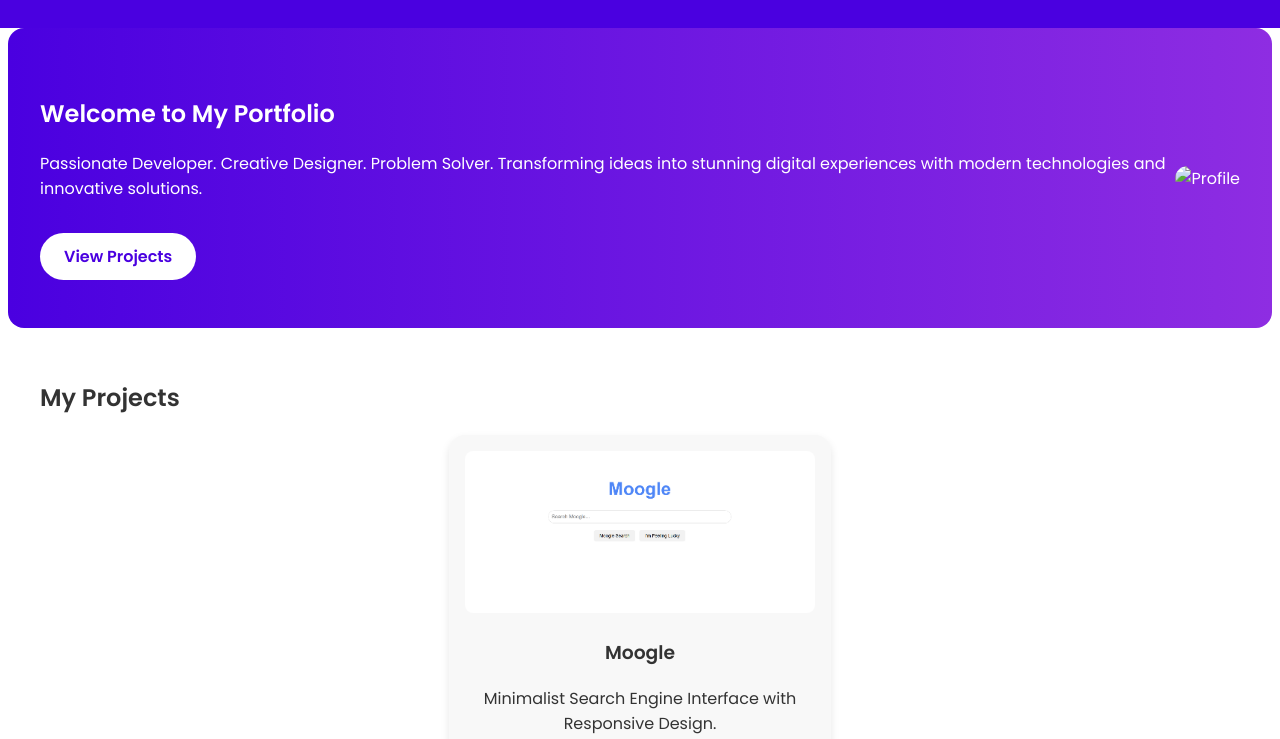
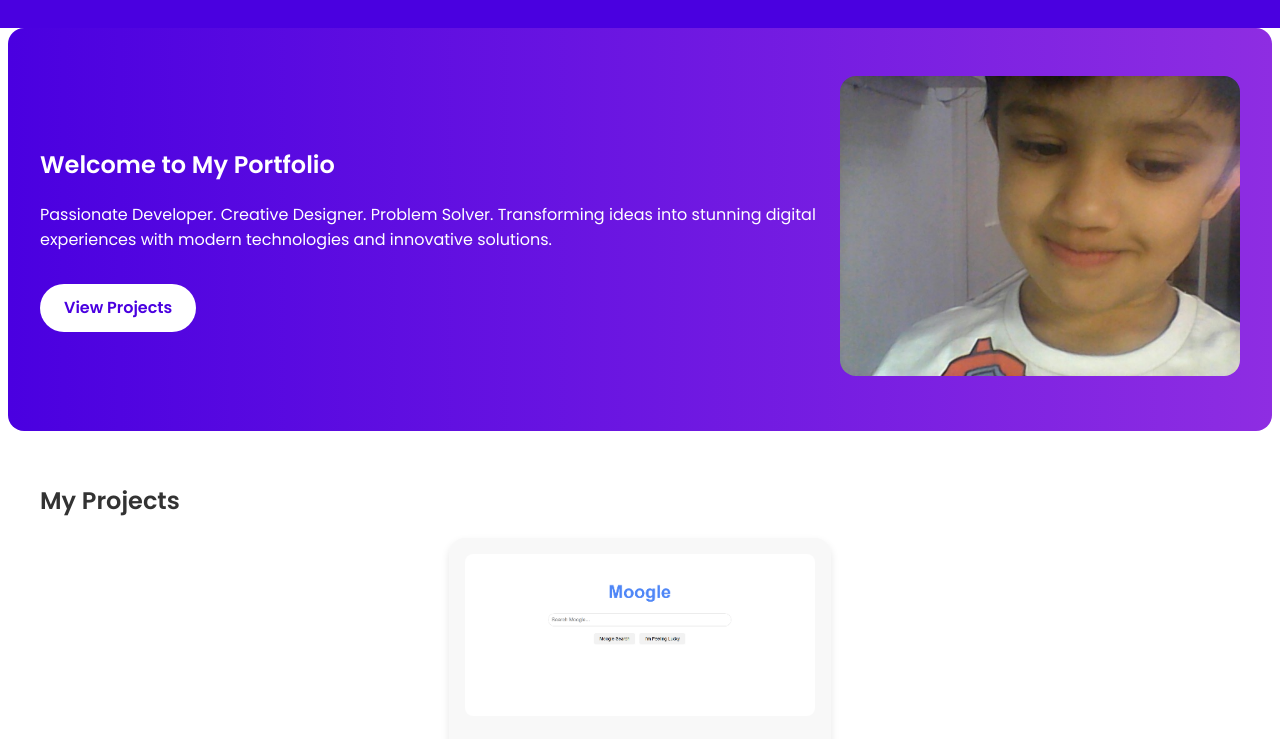
Before and after one commit to mak356/Portfolio, a plain HTML site: page index.html in a window 1280 px wide. Shown: the part 61-800 px from the top of the page. Drawn offline with nearby package versions, Linux system fonts and the light colour scheme; files whose address does not match are found by name.

Commit message:
Update index.html

```diff
--- a/index.html
+++ b/index.html
@@ -30,7 +30,7 @@
       <a href="#projects" class="btn">View Projects</a>
     </div>
     <div class="hero-img" data-aos="fade-left">
-      <img src="./profile.jpg" alt="Profile" loading="lazy" />
+      <img src="./Images/profile.jpg" alt="Profile" loading="lazy" />
     </div>
   </section>
 
```
